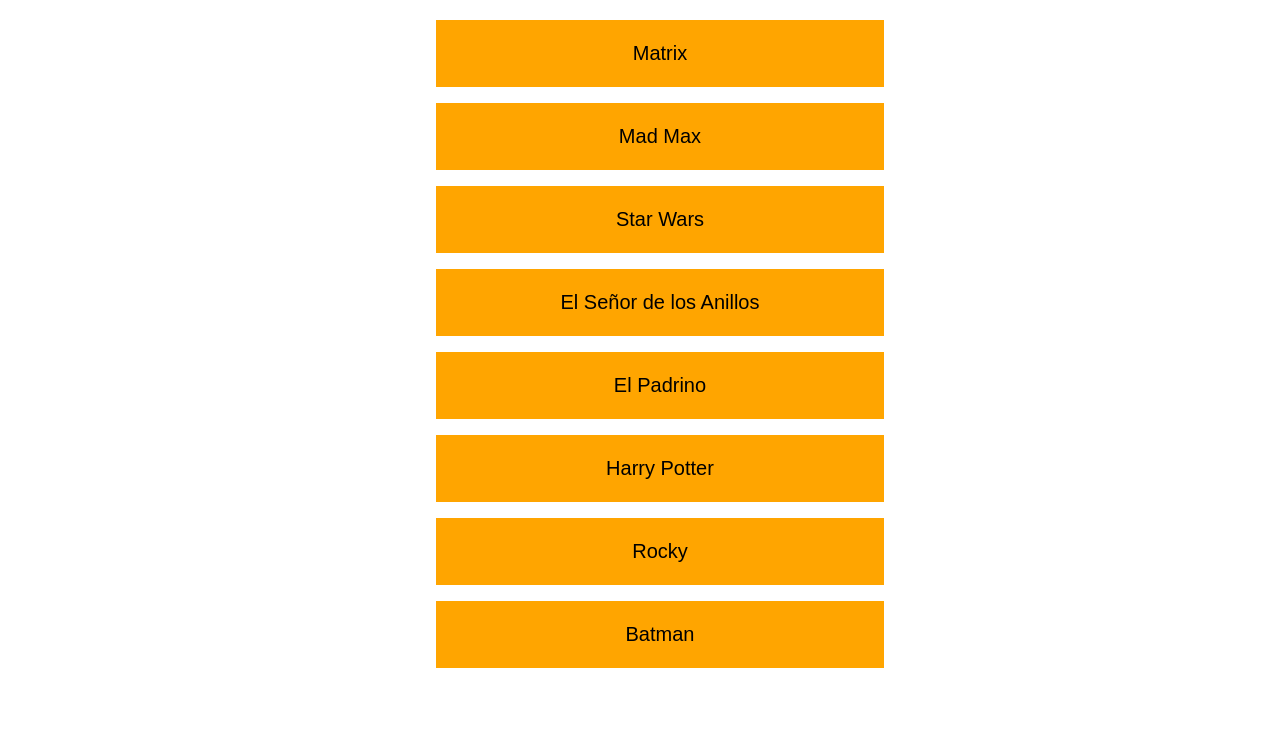
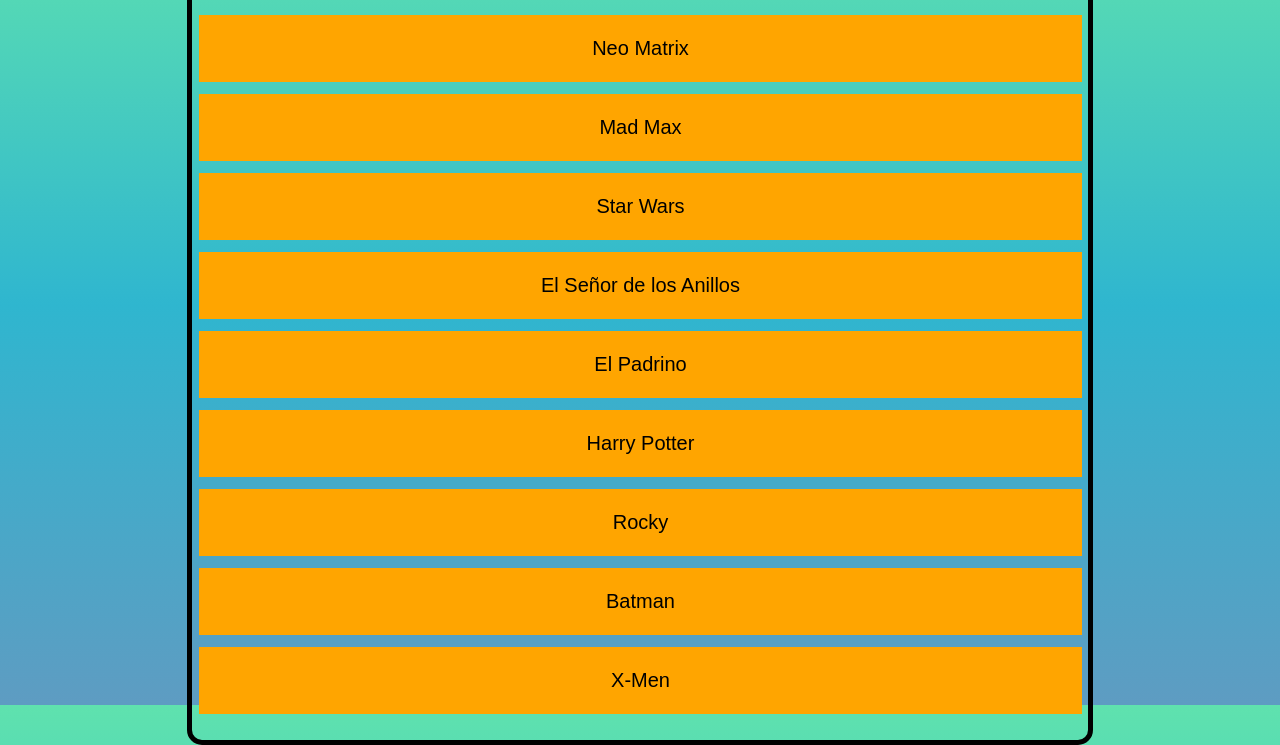
Before and after one commit to MarcosGual/ejemploDom, a plain HTML site: page index.html in a window 1280 px wide. Shown: the part 95-840 px from the top of the page. Before the commit the page ends 800 px from the top, so only its background shows below. Drawn offline with Linux system fonts and the light colour scheme; a web font is replaced by a local one.

Commit message:
mas ejemplos

```diff
--- a/css/styles.css
+++ b/css/styles.css
@@ -3,10 +3,14 @@
 :root {
   font-family: "Kdam Thmor Pro", sans-serif;
   font-size: 20px;
+  color: black;
 }
 
 body {
+  margin: 0;
   display: flex;
+  background-image: linear-gradient(#5fe2ae, #2fb6cf, #5e9cc2);
+  height: 100vh;
 }
 
 ul {
@@ -15,14 +19,15 @@ ul {
   flex-direction: column;
 }
 
-li{
-    margin: 8px;
+li {
+  margin: 6px;
+  margin-left: -33px;
   padding: 1.1rem;
   background-color: orange;
   text-align: center;
 }
 
-li:hover{
+li:hover {
   background-color: orangered;
   font-weight: bolder;
   cursor: pointer;
@@ -30,4 +35,9 @@ li:hover{
 
 .contenedor {
   margin: auto;
+  border: 5px solid black;
+  border-radius: 15px;
+  min-width: 70vw;
+  max-width: 75vw;
+  text-align: center;
 }
--- a/index.html
+++ b/index.html
@@ -1,17 +1,17 @@
 <!DOCTYPE html>
 <html lang="en">
   <head>
-    <meta charset="UTF-8">
-    <meta http-equiv="X-UA-Compatible" content="IE=edge">
-    <meta name="viewport" content="width=device-width, initial-scale=1.0">
+    <meta charset="UTF-8" />
+    <meta http-equiv="X-UA-Compatible" content="IE=edge" />
+    <meta name="viewport" content="width=device-width, initial-scale=1.0" />
     <title>Manipulación del DOM</title>
-    <link rel="stylesheet" href="./css/styles.css">
+    <link rel="stylesheet" href="./css/styles.css" />
   </head>
   <body>
     <div class="contenedor">
       <h1 id="titulo-principal">Saga de Películas Favorita</h1>
       <ul>
-            <li class="items-lista">Matrix</li>
+        <li class="items-lista"><span>Neo</span> Matrix</li>
         <li class="items-lista">Mad Max</li>
         <li class="items-lista">Star Wars</li>
         <li class="items-lista">El Señor de los Anillos</li>
@@ -21,6 +21,6 @@
         <li class="items-lista">Batman</li>
       </ul>
     </div>
-    <script src="app.js"></script>
+    <script src="./js/app.js"></script>
   </body>
 </html>
--- a/js/app.js
+++ b/js/app.js
@@ -1,13 +1,81 @@
 //Manipulación del DOM
 
-//GerElementByID()
+//getElementByID()
 
-
+// const titulo=document.getElementById('titulo-principal');
+// console.log(titulo);
 
 //GetElementByClassName()
 
+// const itemsLista=document.getElementsByClassName('items-lista');
+// console.log(itemsLista);
+
 //getElementsByTagName()
+
+// const itemsLista=document.getElementsByTagName('li');
+// console.log(itemsLista);
 
 //querySelector()
 
+// const contenedor=document.querySelector('div');
+// console.log(contenedor);
+
+// Va a seleccionar sólo el primer div del DOM
+// Si quiero seleccionar todos los div,
+// voy a utilizar el siguiente selector
+
 //querySelectorAll()
+
+// const contenedor=document.querySelectorAll('div');
+// console.log(contenedor);
+
+//Estilizando elementos desde Javascript
+
+// const titulo = document.querySelector("#titulo-principal");
+// titulo.style.color = "red";
+
+// console.log(titulo);
+
+// const listaItems = document.querySelectorAll(".items-lista");
+
+// for (let i = 0; i < listaItems.length; i++) {
+//   listaItems[i].style.fontSize = "3rem";
+// }
+
+// console.log(listaItems);
+
+// Creando elementos desde Javascript
+const ul = document.querySelector("ul");
+const li = document.createElement("li");
+
+// Agregando elementos
+ul.append(li);
+
+// Modificando el texto
+
+const primerItemLista = document.querySelector(".items-lista");
+
+console.log(primerItemLista);
+console.log(primerItemLista.innerText);
+// con innerText muestro el texto de adentro de la etiqueta
+console.log(primerItemLista.textContent);
+// con textContent muestro el texto además de la posición del texto
+console.log(primerItemLista.innerHTML);
+// con innerHTML se muestra el código interno de la etiqueta
+// con sus indentaciones
+// es lento y peligroso porque alguien puede añadir
+// scripts para robar información privada de usuarios
+// guardadas en session cookies
+
+li.innerText = "X-Men";
+
+// Modificando atributos y clases
+li.setAttribute("id", "ultimo-item");
+const ultimoItem = document.querySelector("#ultimo-item");
+console.log(ultimoItem);
+// ultimoItem.style.color = "blue";
+
+li.removeAttribute('id');
+
+const titulo=document.querySelector('#titulo-principal');
+console.log(titulo.getAttribute('id'));
```
Lines whose indentation alone changed are shown as unchanged.
